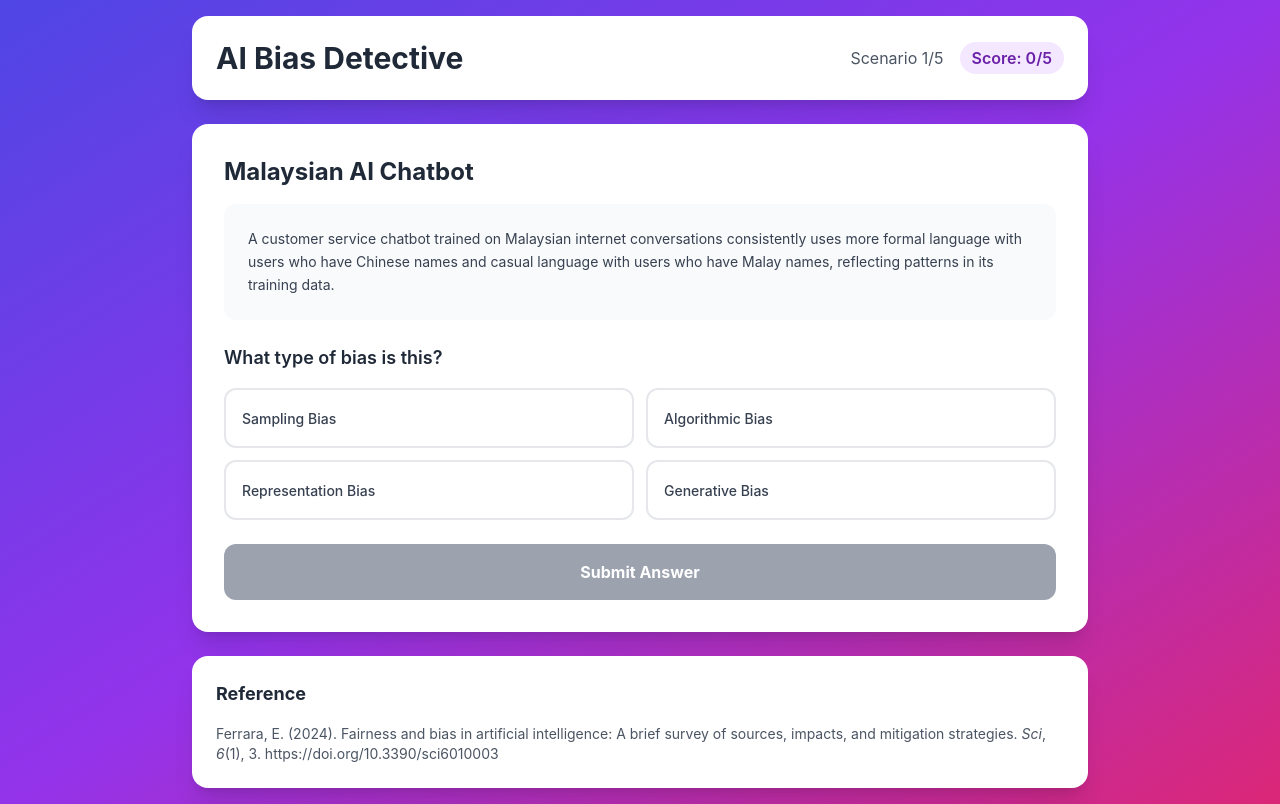
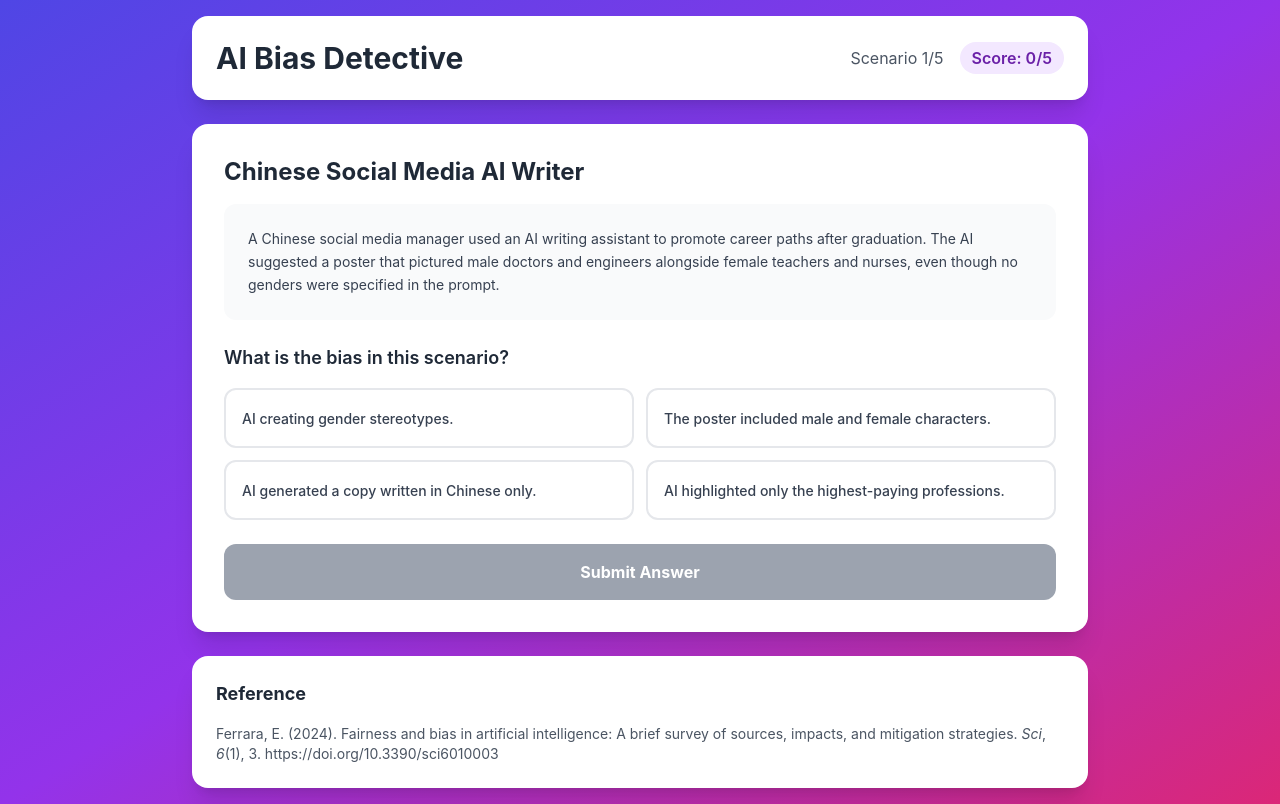
Before and after one commit to galvinradleyngo/ai-bias-detective, a React (Create React App) app in the folder ai-bias-detective-game/: page / in a window 1280 px wide. Both pictures are taken after a click on the button "Start Detective Mission". Built offline with nearby package versions, Linux system fonts and the light colour scheme.

Commit message:
Improve scenario selection and loading flow

```diff
--- a/ai-bias-detective-game/src/App.js
+++ b/ai-bias-detective-game/src/App.js
@@ -1,87 +1,116 @@
 import React, { useState } from 'react';
 import { Shuffle, Brain, CheckCircle, XCircle, RotateCcw, Award } from 'lucide-react';
 
-const BiasDetectiveGame = () => {
 const biasTypes = {
-    'Sampling Bias': 'Occurs when the training data are not representative of the population they serve, leading to poor performance and biased predictions for certain groups.',
-    'Algorithmic Bias': 'Results from the design and implementation of the algorithm that may prioritize certain attributes and lead to unfair outcomes.',
-    'Representation Bias': 'Happens when a dataset does not accurately represent the population it is meant to model, leading to inaccurate predictions.',
-    'Generative Bias': 'Occurs in generative AI models where outputs disproportionately reflect specific attributes, perspectives, or patterns present in training data, leading to skewed representations.'
+  'Sampling Bias':
+    'Training data do not represent the wider population, so the model struggles to generalize fairly across different groups (Ferrara, 2024).',
+  'Algorithmic Bias':
+    'Design choices in the model or its objective function privilege certain attributes and systematically disadvantage others (Ferrara, 2024).',
+  'Representation Bias':
+    'Key communities or traits are underrepresented in the dataset, leading to worse performance for those groups (Ferrara, 2024).',
+  'Generative Bias':
+    'Content produced by generative systems echoes stereotypes or imbalances embedded in the data used to train them (Ferrara, 2024).'
 };
 
-  const allScenarios = [
+const scenarioBank = [
   {
     id: 1,
-      title: "Seoul Food Delivery App",
-      scenario: "A popular food delivery app in Seoul consistently shows Korean restaurants first in search results, even when users search for 'pizza' or 'burgers'. The AI was trained mainly on data from users who frequently ordered Korean food.",
-      correctAnswer: "Sampling Bias",
-      explanation: "Similar to the facial recognition bias in Ferrara (2024), the training data over-represented one group (Korean food preferences), leading to poor service for users wanting other cuisines."
+    title: "Chinese Social Media AI Writer",
+    scenario:
+      "A Chinese social media manager used an AI writing assistant to promote career paths after graduation. The AI suggested a poster that pictured male doctors and engineers alongside female teachers and nurses, even though no genders were specified in the prompt.",
+    question: "What is the bias in this scenario?",
+    choices: [
+      "AI creating gender stereotypes.",
+      "The poster included male and female characters.",
+      "AI generated a copy written in Chinese only.",
+      "AI highlighted only the highest-paying professions."
+    ],
+    correctAnswer: "AI creating gender stereotypes.",
+    biasCategory: "Generative Bias",
+    explanation:
+      "Ferrara (2024) notes that generative systems can reproduce stereotypical associations present in their training data. The assistant mirrored gendered patterns by pairing specific jobs with particular genders, reinforcing harmful stereotypes."
   },
   {
     id: 2,
-      title: "Japanese Dating App Algorithm",
-      scenario: "A dating app in Tokyo was programmed to prioritize matches based on height, with taller users getting more visibility. This systematically disadvantages shorter users regardless of compatibility in other areas.",
-      correctAnswer: "Algorithmic Bias",
-      explanation: "Like the hiring algorithm bias examples in Ferrara (2024), the app's design choices create unfair advantages for certain physical characteristics."
+    title: "Singapore Voice Assistant",
+    scenario:
+      "A family bought a smart home voice assistant designed for Singaporeans. It accurately recognizes Singaporean English and Mandarin, but frequently misunderstands users speaking Tamil or Malay.",
+    question: "What is the bias in this scenario?",
+    choices: [
+      "The users are not prompting the smart home voice assistant properly.",
+      "The training data contained more English and Mandarin voice samples than the other languages.",
+      "The microphone has a hardware fault that lowers audio quality.",
+      "Background music in the home confused the voice assistant."
+    ],
+    correctAnswer: "The training data contained more English and Mandarin voice samples than the other languages.",
+    biasCategory: "Representation Bias",
+    explanation:
+      "Ferrara (2024) describes how skewed datasets can underrepresent certain communities. Because Tamil and Malay speech were limited in the training set, the assistant fails to serve speakers of those languages fairly."
   },
   {
     id: 3,
-      title: "Singapore Voice Assistant",
-      scenario: "A smart home voice assistant works perfectly with Singaporean English and Mandarin, but frequently misunderstands users speaking Tamil or Malay. The training data contained 80% English and Mandarin voice samples, 20% other languages.",
-      correctAnswer: "Representation Bias",
-      explanation: "Similar to healthcare AI bias noted in Ferrara (2024), the dataset doesn't accurately represent Singapore's multilingual population."
+    title: "Indonesian Language Learning App",
+    scenario:
+      "A language learning app asks users for their full name and username on login. The app recommends beginner lessons to users with Indonesian names but advanced courses to users with Western names.",
+    question: "What is the bias in this scenario?",
+    choices: [
+      "The app did not ask the country of origin.",
+      "The app created unfair assumptions.",
+      "The app only checked how long users spent on the welcome screen.",
+      "The app limited advanced lessons to paying subscribers only."
+    ],
+    correctAnswer: "The app created unfair assumptions.",
+    biasCategory: "Sampling Bias",
+    explanation:
+      "Ferrara (2024) highlights that biased historical data can encode unjust correlations. The model learned to equate Western names with fluency and Indonesian names with beginner status, perpetuating inequities unrelated to individual skill."
   },
   {
     id: 4,
-      title: "Chinese Social Media AI Writer",
-      scenario: "An AI writing assistant for social media posts consistently suggests that doctors and engineers are male, while suggesting that teachers and nurses are female, even when users don't specify gender in their prompts.",
-      correctAnswer: "Generative Bias",
-      explanation: "This mirrors the GenAI bias examples in Ferrara (2024) where AI image generators showed similar gender stereotypes when creating professional images."
+    title: "Manila Video Streaming App",
+    scenario:
+      "A video streaming platform trained its recommendation system on viewing data from Metro Manila users. When the service expanded nationwide, viewers in other provinces kept receiving Metro Manila-centric suggestions that did not match their preferences.",
+    question: "What is the bias in this scenario?",
+    choices: [
+      "The dataset did not represent the broader Filipino population.",
+      "The dataset was not trained on the different preferences.",
+      "The app forgot to add regional language subtitles.",
+      "The internet connections outside Metro Manila were too slow for recommendations."
+    ],
+    correctAnswer: "The dataset did not represent the broader Filipino population.",
+    biasCategory: "Sampling Bias",
+    explanation:
+      "Ferrara (2024) explains that when models rely on narrow datasets, they fail to generalize to other populations. Because the training data focused on Metro Manila, recommendations for the rest of the country remained biased toward urban tastes."
   },
   {
     id: 5,
-      title: "Manila Video Streaming App",
-      scenario: "A video streaming platform's recommendation system was trained primarily on viewing data from Metro Manila users. When expanded nationwide, it poorly recommends content for users in rural areas with different cultural preferences.",
-      correctAnswer: "Sampling Bias",
-      explanation: "The training data wasn't representative of the broader Filipino population, leading to poor recommendations for underrepresented geographic areas."
-    },
-    {
-      id: 6,
-      title: "Thai Online Job Platform",
-      scenario: "A job matching website automatically filters out applicants over age 35 for 'dynamic' positions and applicants under 25 for 'senior' roles, based on the platform's assumption about age and job suitability.",
-      correctAnswer: "Algorithmic Bias",
-      explanation: "Similar to the COMPAS system bias described in Ferrara (2024), the algorithm's design creates systematic age-based discrimination."
-    },
-    {
-      id: 7,
-      title: "Korean Photo App",
-      scenario: "A smartphone camera app's auto-enhancement feature was trained mostly on photos of people with light skin tones. It over-brightens photos of people with darker skin, making them look unnatural.",
-      correctAnswer: "Representation Bias",
-      explanation: "Like the facial recognition disparities cited in Ferrara (2024), the dataset fails to represent the full spectrum of users the app serves."
-    },
-    {
-      id: 8,
-      title: "Indonesian Language Learning App",
-      scenario: "A language learning app recommends beginner lessons to users with Indonesian names but advanced courses to users with Western names, based on training data that showed this historical pattern.",
-      correctAnswer: "Sampling Bias",
-      explanation: "The training data reflected historical patterns rather than individual ability, creating unfair assumptions about users based on their names."
-    },
-    {
-      id: 9,
-      title: "Vietnamese E-commerce Site",
-      scenario: "An online shopping platform's search algorithm was designed to show premium products first to users browsing from expensive phone models, assuming these users have higher purchasing power.",
-      correctAnswer: "Algorithmic Bias",
-      explanation: "The algorithm's design makes assumptions about purchasing behavior based on device type, creating different shopping experiences for users."
-    },
-    {
-      id: 10,
-      title: "Malaysian AI Chatbot",
-      scenario: "A customer service chatbot trained on Malaysian internet conversations consistently uses more formal language with users who have Chinese names and casual language with users who have Malay names, reflecting patterns in its training data.",
-      correctAnswer: "Generative Bias",
-      explanation: "This reflects the generative bias patterns highlighted in Ferrara (2024), where AI outputs reproduce cultural patterns present in training data."
+    title: "Japanese Dating App Algorithm",
+    scenario:
+      "A Tokyo-based dating app collects information such as height, age, gender, and interests. The app appears to prioritize taller users by giving them more visibility, regardless of shared interests or compatibility.",
+    question: "What is the bias in this scenario?",
+    choices: [
+      "Shorter users have a disadvantage in visibility, regardless of compatibility in other areas.",
+      "Users who sign up during peak hours wait longer to see potential matches.",
+      "Users who leave profile sections blank are automatically hidden from search.",
+      "Shorter users forget to complete all compatibility quizzes, so they see fewer matches."
+    ],
+    correctAnswer: "Shorter users have a disadvantage in visibility, regardless of compatibility in other areas.",
+    biasCategory: "Algorithmic Bias",
+    explanation:
+      "Ferrara (2024) notes that design choices in scoring functions can amplify inequities. Prioritizing height in the matching logic advantages taller users while sidelining others, demonstrating algorithmic bias in the app's ranking mechanism."
   }
 ];
 
+const selectRandomScenarios = (count = 5) => {
+  const pool = [...scenarioBank];
+  for (let i = pool.length - 1; i > 0; i -= 1) {
+    const j = Math.floor(Math.random() * (i + 1));
+    [pool[i], pool[j]] = [pool[j], pool[i]];
+  }
+
+  return pool.slice(0, count);
+};
+
+const BiasDetectiveGame = () => {
   const [gameScenarios, setGameScenarios] = useState([]);
   const [currentScenario, setCurrentScenario] = useState(0);
   const [selectedAnswer, setSelectedAnswer] = useState('');
@@ -90,9 +119,10 @@ const BiasDetectiveGame = () => {
   const [gameStarted, setGameStarted] = useState(false);
   const [gameCompleted, setGameCompleted] = useState(false);
 
+  const totalScenarios = gameScenarios.length || scenarioBank.length;
+
   const startNewGame = () => {
-    const shuffled = [...allScenarios].sort(() => Math.random() - 0.5);
-    setGameScenarios(shuffled.slice(0, 5));
+    setGameScenarios(selectRandomScenarios());
     setCurrentScenario(0);
     setScore(0);
     setGameStarted(true);
@@ -106,7 +136,7 @@ const BiasDetectiveGame = () => {
 
     setShowResult(true);
     if (selectedAnswer === gameScenarios[currentScenario].correctAnswer) {
-      setScore(score + 1);
+      setScore((prevScore) => prevScore + 1);
     }
   };
 
@@ -127,6 +157,7 @@ const BiasDetectiveGame = () => {
     setSelectedAnswer('');
     setCurrentScenario(0);
     setScore(0);
+    setGameScenarios([]);
   };
 
   if (!gameStarted) {
@@ -143,8 +174,8 @@ const BiasDetectiveGame = () => {
             <h2 className="text-xl font-semibold text-purple-800 mb-3">How to Play:</h2>
             <ul className="text-left text-gray-700 space-y-2">
               <li>• You'll see 5 random scenarios from different Asian contexts</li>
-              <li>• Identify the type of AI bias from 4 key categories based on Ferrara (2024)</li>
-              <li>• Get explanations for correct answers and learn about all bias types</li>
+              <li>• Choose the most accurate description of the bias behind each scenario</li>
+              <li>• See how every answer connects to four key bias categories from Ferrara (2024)</li>
               <li>• See how well you can detect bias patterns!</li>
             </ul>
           </div>
@@ -169,11 +200,13 @@ const BiasDetectiveGame = () => {
           <h1 className="text-4xl font-bold text-gray-800 mb-4">Mission Complete!</h1>
 
           <div className="mb-6 p-6 bg-yellow-50 rounded-xl">
-            <p className="text-2xl font-bold text-gray-800 mb-2">Your Score: {score}/5</p>
+            <p className="text-2xl font-bold text-gray-800 mb-2">Your Score: {score}/{totalScenarios}</p>
             <p className="text-gray-600 text-sm">
-              {score === 5 ? "Perfect! You're a bias detection expert!" :
-               score >= 3 ? "Great work! You have a good understanding of AI bias." :
-               "Keep learning! Understanding bias is crucial for fair AI."}
+              {score === totalScenarios
+                ? "Perfect! You're a bias detection expert!"
+                : score >= Math.ceil(totalScenarios * 0.6)
+                ? "Great work! You have a good understanding of AI bias."
+                : "Keep learning! Understanding bias is crucial for fair AI."}
             </p>
           </div>
 
@@ -200,6 +233,20 @@ const BiasDetectiveGame = () => {
 
   const scenario = gameScenarios[currentScenario];
 
+  if (!scenario) {
+    return (
+      <div className="min-h-screen bg-gradient-to-br from-indigo-600 via-purple-600 to-pink-600 p-4 flex items-center justify-center">
+        <div className="bg-white rounded-2xl shadow-xl p-8 text-center max-w-md w-full">
+          <Brain className="mx-auto text-purple-600 mb-4" size={48} />
+          <h2 className="text-2xl font-bold text-gray-800 mb-2">Preparing your mission…</h2>
+          <p className="text-gray-600 text-sm">
+            Gathering fresh scenarios so you can continue detecting bias with insights from Ferrara (2024).
+          </p>
+        </div>
+      </div>
+    );
+  }
+
   return (
     <div className="min-h-screen bg-gradient-to-br from-indigo-600 via-purple-600 to-pink-600 p-4">
       <div className="max-w-4xl mx-auto">
@@ -207,9 +254,9 @@ const BiasDetectiveGame = () => {
           <div className="flex justify-between items-center flex-wrap gap-4">
             <h1 className="text-2xl md:text-3xl font-bold text-gray-800">AI Bias Detective</h1>
             <div className="flex items-center gap-4">
-              <span className="text-gray-600">Scenario {currentScenario + 1}/5</span>
+              <span className="text-gray-600">Scenario {currentScenario + 1}/{totalScenarios}</span>
               <span className="bg-purple-100 text-purple-800 px-3 py-1 rounded-full font-semibold">
-                Score: {score}/5
+                Score: {score}/{totalScenarios}
               </span>
             </div>
           </div>
@@ -221,21 +268,21 @@ const BiasDetectiveGame = () => {
             <p className="text-gray-700 leading-relaxed text-sm">{scenario.scenario}</p>
           </div>
 
-          <h3 className="text-lg font-semibold text-gray-800 mb-4">What type of bias is this?</h3>
+          <h3 className="text-lg font-semibold text-gray-800 mb-4">{scenario.question}</h3>
 
           <div className="grid grid-cols-1 md:grid-cols-2 gap-3 mb-6">
-            {Object.keys(biasTypes).map((bias) => (
+            {scenario.choices.map((choice) => (
               <button
-                key={bias}
-                onClick={() => setSelectedAnswer(bias)}
+                key={choice}
+                onClick={() => setSelectedAnswer(choice)}
                 disabled={showResult}
                 className={`p-4 rounded-xl border-2 transition-all text-left ${
-                  selectedAnswer === bias
+                  selectedAnswer === choice
                     ? 'border-purple-500 bg-purple-50 text-purple-800'
                     : 'border-gray-200 hover:border-purple-300 text-gray-700'
                 } ${showResult ? 'cursor-not-allowed opacity-75' : 'cursor-pointer'}`}
               >
-                <span className="font-medium text-sm">{bias}</span>
+                <span className="font-medium text-sm">{choice}</span>
               </button>
             ))}
           </div>
@@ -266,10 +313,15 @@ const BiasDetectiveGame = () => {
                   </span>
                 </div>
 
-                <p className={`text-sm ${
+                <p
+                  className={`text-sm ${
                     selectedAnswer === scenario.correctAnswer ? 'text-green-700' : 'text-red-700'
-                }`}>
-                  <strong>Correct Answer: {scenario.correctAnswer}</strong>
+                  }`}
+                >
+                  <strong>Correct Answer:</strong> {scenario.correctAnswer}
+                </p>
+                <p className="mt-1 text-sm text-gray-600">
+                  <strong>Bias Category:</strong> {scenario.biasCategory}
                 </p>
                 <p className={`mt-2 text-sm ${
                   selectedAnswer === scenario.correctAnswer ? 'text-green-700' : 'text-red-700'
@@ -282,17 +334,24 @@ const BiasDetectiveGame = () => {
                 <h4 className="font-bold text-blue-800 mb-3">Bias Type Definitions:</h4>
                 <div className="space-y-3">
                   {Object.entries(biasTypes).map(([bias, definition]) => (
-                    <div key={bias} className={`p-3 rounded-lg ${
-                      bias === scenario.correctAnswer ? 'bg-green-100 border border-green-300' : 'bg-white'
-                    }`}>
-                      <strong className={`text-sm ${
-                        bias === scenario.correctAnswer ? 'text-green-800' : 'text-blue-800'
-                      }`}>
+                    <div
+                      key={bias}
+                      className={`p-3 rounded-lg ${
+                        bias === scenario.biasCategory ? 'bg-green-100 border border-green-300' : 'bg-white'
+                      }`}
+                    >
+                      <strong
+                        className={`text-sm ${
+                          bias === scenario.biasCategory ? 'text-green-800' : 'text-blue-800'
+                        }`}
+                      >
                         {bias}:
                       </strong>
-                      <span className={`ml-2 text-sm ${
-                        bias === scenario.correctAnswer ? 'text-green-700' : 'text-gray-700'
-                      }`}>
+                      <span
+                        className={`ml-2 text-sm ${
+                          bias === scenario.biasCategory ? 'text-green-700' : 'text-gray-700'
+                        }`}
+                      >
                         {definition}
                       </span>
                     </div>
```
Also changed, not shown: 1 other file (tests, documents, lock files or other folders). Lines whose indentation alone changed are shown as unchanged.
